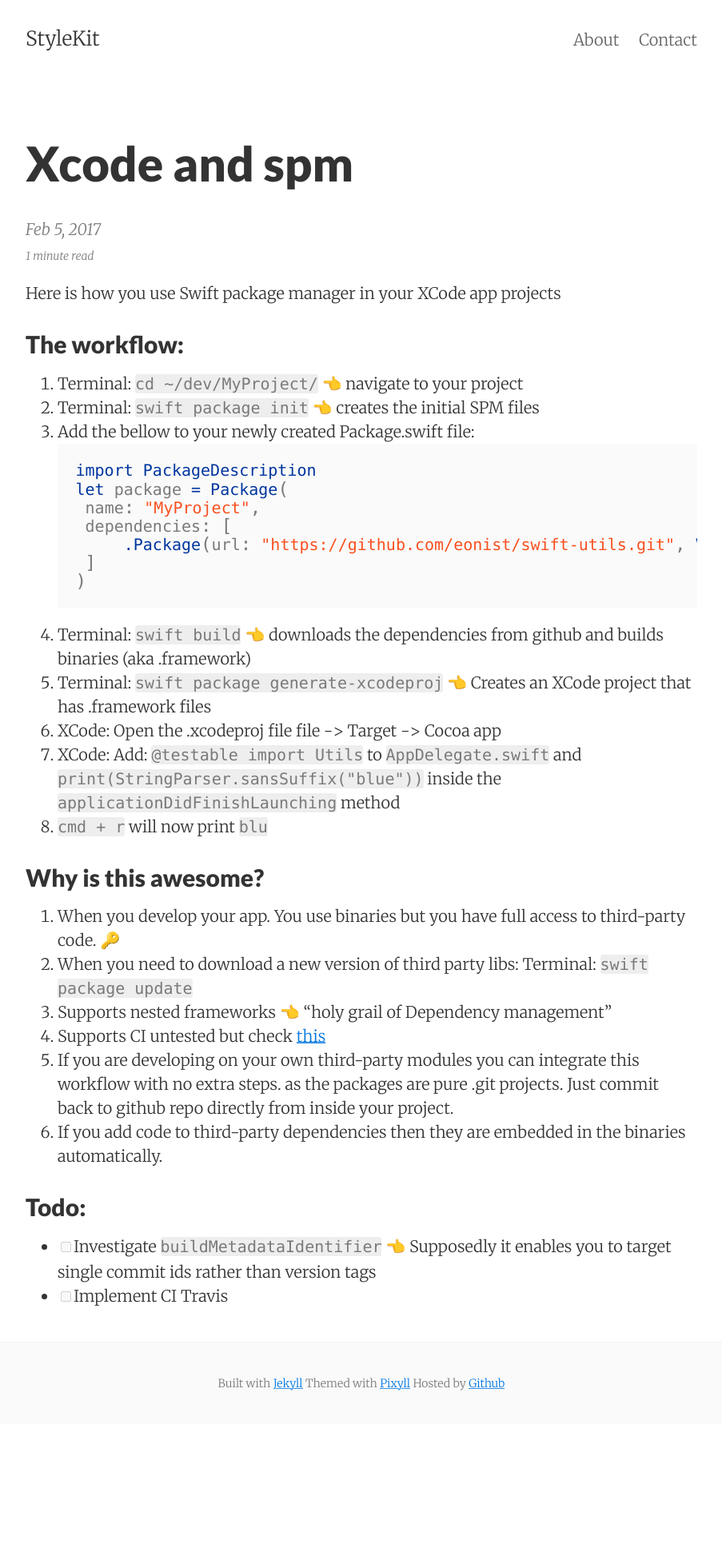
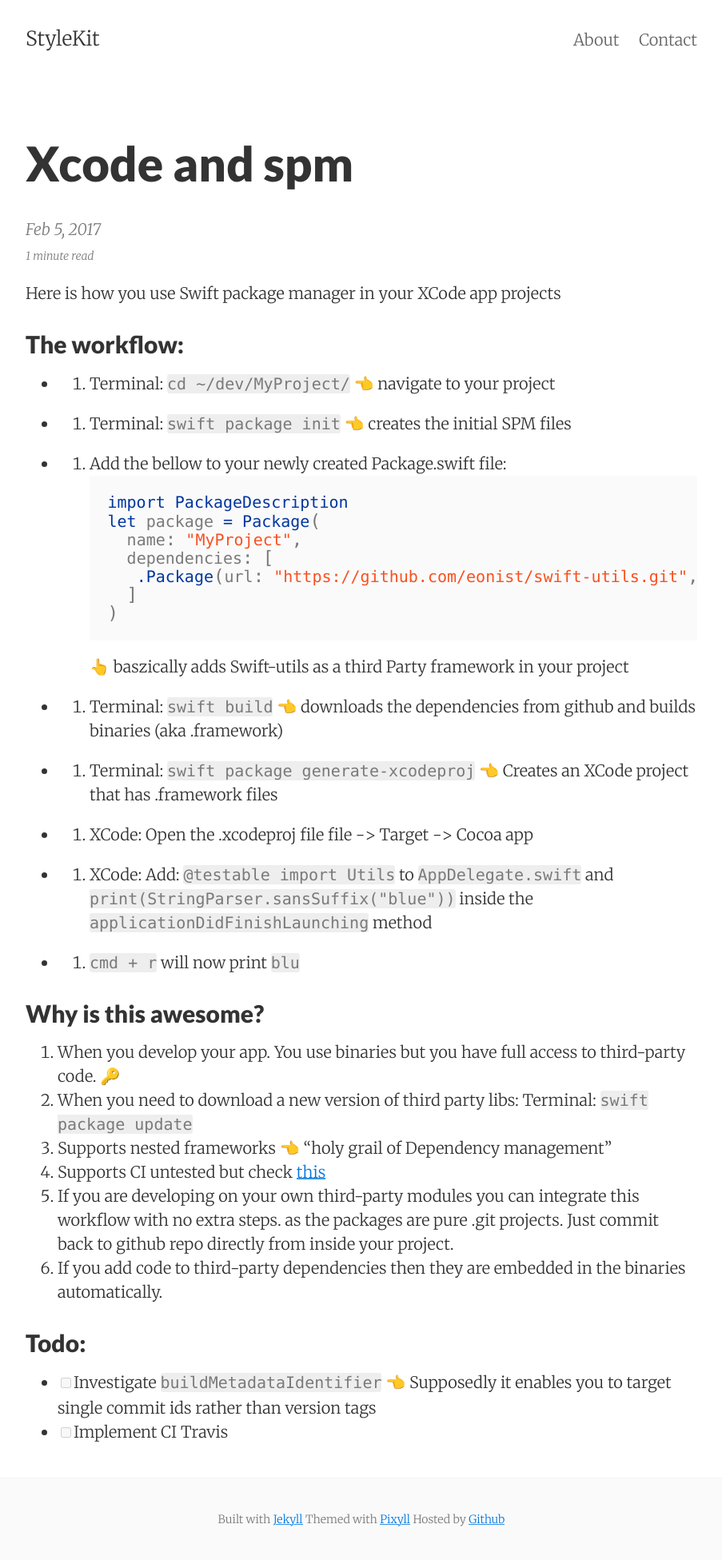
Before and after one commit to stylekit/stylekit.github.io, a Jekyll site: the page built from _posts/2017-02-05-Xcode-and-spm.md, in a window 1280 px wide. Shown: the whole page at 80% size, without its empty margins (188-1091 px from the left). Built offline with Jekyll 4.4.1, drawn with Linux system fonts in a browser that asks for light colours; nearby versions of some CDN libraries; comment, search, counter and statistics services are not loaded; before the commit the page ends 1781 px from its top, so only the background shows below that.

Commit message:
Update 2017-02-05-Xcode-and-spm.md

````diff
--- a/_posts/2017-02-05-Xcode-and-spm.md
+++ b/_posts/2017-02-05-Xcode-and-spm.md
@@ -2,9 +2,9 @@ Here is how you use Swift package manager in your XCode app projects<!--more-->
 
 ## The workflow:
 
-1. Terminal: ``cd ~/dev/MyProject/`` 👈 navigate to your project
-2. Terminal: ``swift package init`` 👈 creates the initial SPM files
-3. Add the bellow to your newly created Package.swift file:
+- 1. Terminal: ``cd ~/dev/MyProject/`` 👈 navigate to your project
+- 2. Terminal: ``swift package init`` 👈 creates the initial SPM files
+- 3. Add the bellow to your newly created Package.swift file:
 ```swift
 import PackageDescription
 let package = Package(
@@ -14,11 +14,12 @@ let package = Package(
     ]
 )
 ```
-4. Terminal: ``swift build`` 👈 downloads the dependencies from github and builds binaries (aka .framework)
-5. Terminal: ``swift package generate-xcodeproj`` 👈  Creates an XCode project that has .framework files
-6. XCode: Open the .xcodeproj file file -> Target -> Cocoa app
-7. XCode: Add: ``@testable import Utils`` to ``AppDelegate.swift`` and ``print(StringParser.sansSuffix("blue"))`` inside the ``applicationDidFinishLaunching`` method
-8. ``cmd + r`` will now print ``blu``
+👆 baszically adds Swift-utils as a third Party framework in your project
+- 4. Terminal: ``swift build`` 👈 downloads the dependencies from github and builds binaries (aka .framework)
+- 5. Terminal: ``swift package generate-xcodeproj`` 👈  Creates an XCode project that has .framework files
+- 6. XCode: Open the .xcodeproj file file -> Target -> Cocoa app
+- 7. XCode: Add: ``@testable import Utils`` to ``AppDelegate.swift`` and ``print(StringParser.sansSuffix("blue"))`` inside the ``applicationDidFinishLaunching`` method
+- 8. ``cmd + r`` will now print ``blu``
 
 ## Why is this awesome?
 
````
